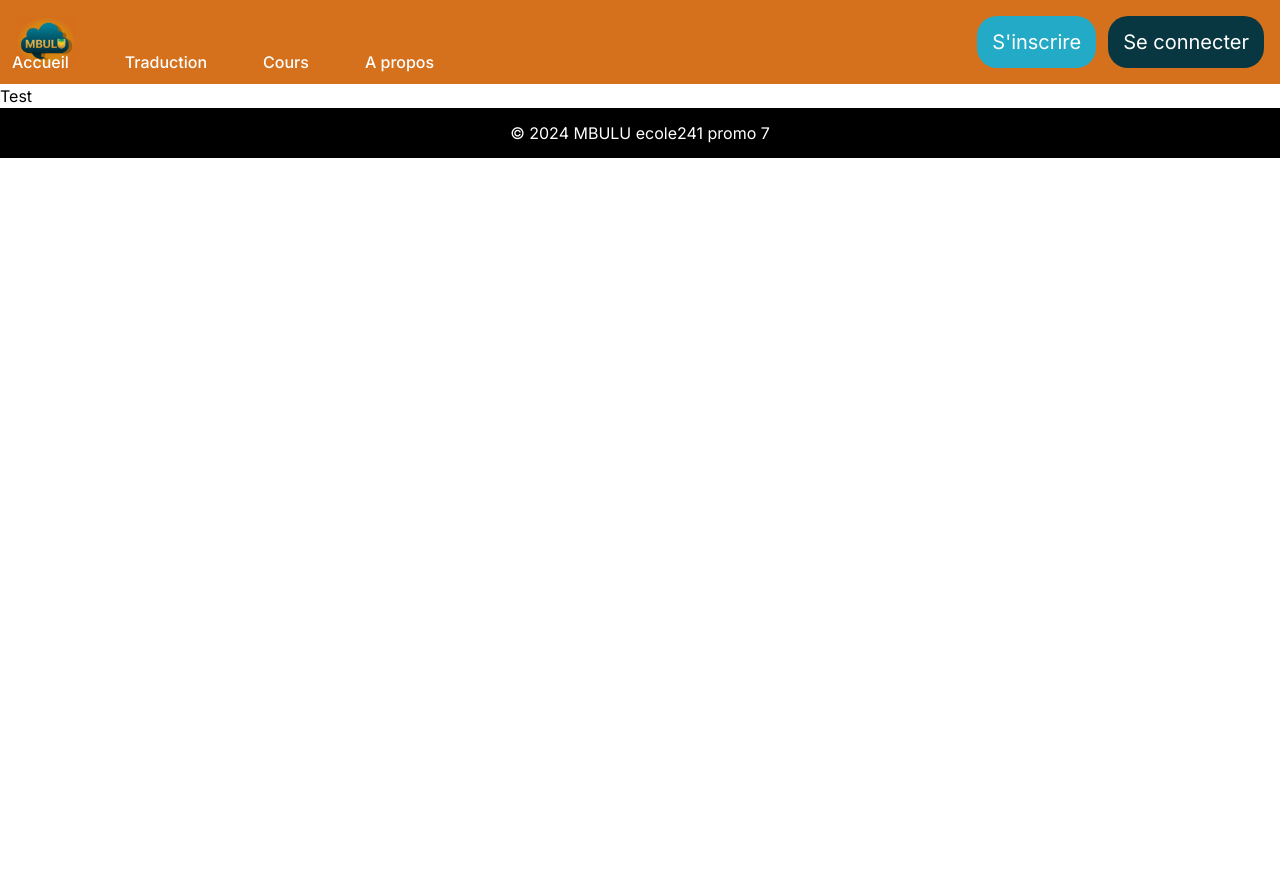
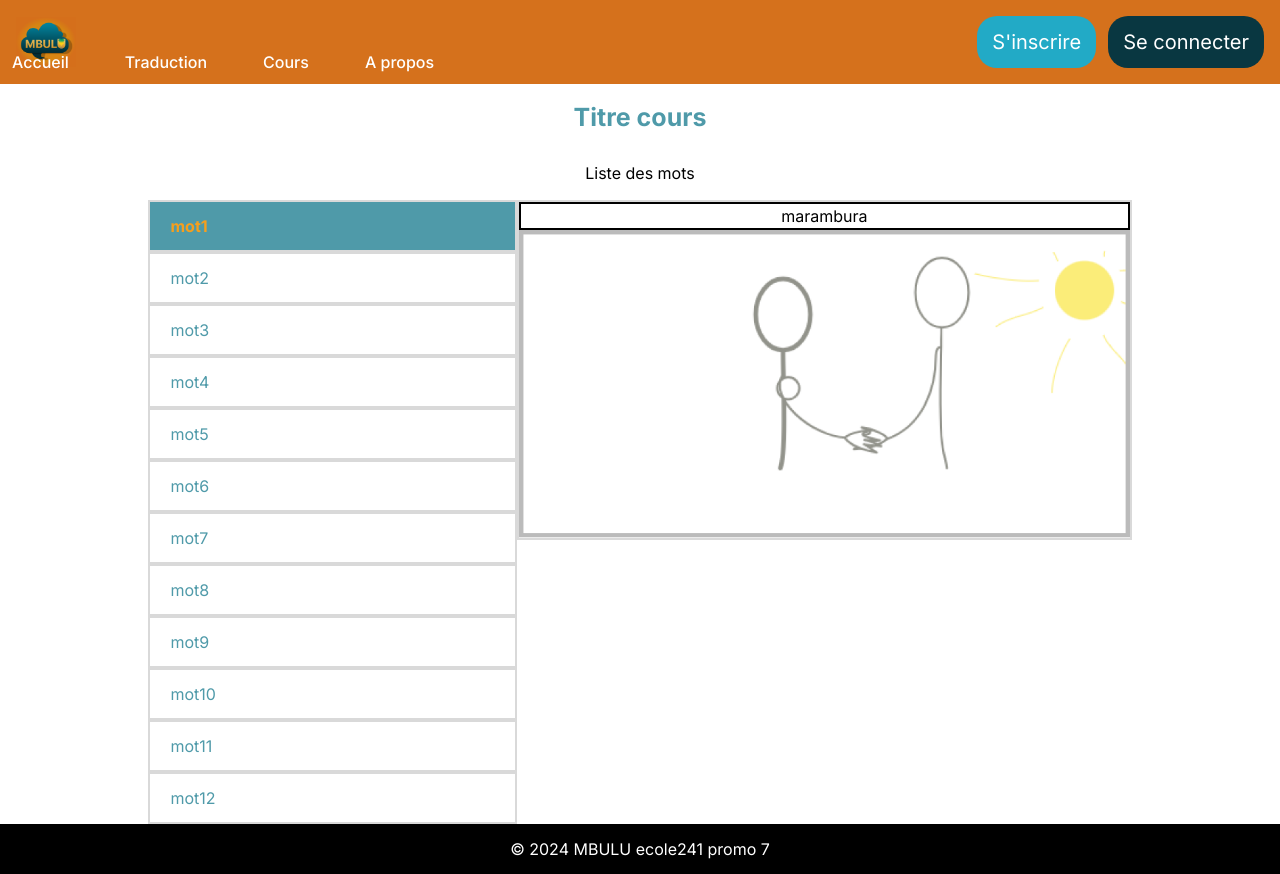
Before and after one commit to franckdarren/mbulu, a Next.js app: page /cours/1/1 in a window 1280 px wide. Before the commit the page ends 800 px from the top, so only its background shows below. Built offline with nearby package versions, Linux system fonts and the light colour scheme.

Commit message:
Ajout du contenu d'un cours

```diff
--- /dev/null
+++ b/app/_components/WordDetail.jsx
@@ -0,0 +1,94 @@
+// components/ImageDisplay.js
+import { useState } from 'react';
+import { useEffect } from 'react';
+import { useRef } from 'react';
+
+const details = {
+  mot1: {
+
+    image: '/assets/image 27.png',
+    anotherWord: 'marambura',
+  },
+  mot2:  {
+    image: '/assets/charlie.jpeg',
+    anotherWord: 'marambura1',
+  },
+  mot3:  {
+    image: '/assets/image 27.png',
+    anotherWord: 'marambura2',
+  },
+  mot4:  {
+    image: '/assets/image 27.png',
+    anotherWord: 'marambura3',
+  },
+  mot5:  {
+    image: '/assets/image 27.png',
+    anotherWord: 'marambura4',
+  },
+  mot6:  {
+    image: '/assets/image 27.png',
+    anotherWord: 'marambura5',
+  },
+  mot7:  {
+    image: '/assets/image 27.png',
+    anotherWord: 'marambura6',
+  },
+  mot8:  {
+    image: '/assets/image 27.png',
+    anotherWord: 'marambura7',
+  },
+  mot9:  {
+    image: '/assets/image 27.png',
+    anotherWord: 'marambura8',
+  },
+  mot10:  {
+    image: '/assets/image 27.png',
+    anotherWord: 'marambura9',
+  },
+  mot11:  {
+    image: '/assets/image 27.png',
+    anotherWord: 'marambura10',
+  },
+  mot12:  {
+    image: '/assets/image 27.png',
+    anotherWord: 'marambura11',
+  },
+  // Ajoutez d'autres mots et leurs images ici
+};
+
+const WordDetail = ({ selectedWord, closeDetail }) => {
+  const [imageSrc, setImageSrc] = useState('');
+  const [anotherWord, setAnotherWord] = useState('');
+  const detailRef = useRef(null);
+
+  useEffect(() => {
+    if (selectedWord in details) {
+      setImageSrc(details[selectedWord].image);
+      setAnotherWord(details[selectedWord].anotherWord);
+    } else {
+      setImageSrc('');
+      setAnotherWord('');
+    }
+  }, [selectedWord]);
+
+  useEffect(() => {
+    const handleClickOutside = (event) => {
+      if (detailRef.current && !detailRef.current.contains(event.target)) {
+        closeDetail();
+      }
+    };
+
+    document.addEventListener('mousedown', handleClickOutside);
+    return () => document.removeEventListener('mousedown', handleClickOutside);
+  }, [closeDetail]);
+
+  return (
+    <div ref={detailRef}  className='border-2 border-[#d9d9d9]'>
+      {/* <h2  >{selectedWord}</h2> */}
+      <p className='text-center border-2 border-black'>{anotherWord}</p>
+      {imageSrc && <img src={imageSrc} alt={selectedWord} /> }
+    </div>
+  );
+};
+
+export default WordDetail;
--- /dev/null
+++ b/app/_components/WordList.jsx
@@ -0,0 +1,61 @@
+// components/WordList.js
+import { useState, useRef, useEffect } from "react";
+import WordDetail from "./WordDetail";
+
+const words = ["mot1", "mot2", "mot3", "mot4", "mot5", "mot6", "mot7", "mot8", "mot9", "mot10", "mot11", "mot12"]; // Ajoutez vos mots ici
+
+const WordList = () => {
+  // Initialise le premier mot comme sélectionné par défaut au chargement
+  const [selectedWord, setSelectedWord] = useState(words[0]);
+  const wordListRef = useRef(null);
+
+  // Gestion des clics sur les mots
+  const handleWordClick = (word) => {
+    setSelectedWord((prevSelectedWord) =>
+      prevSelectedWord === word ? null : word
+    );
+  };
+
+  // Optionnel : Désélectionner le mot lorsque l'utilisateur clique en dehors de la liste
+  const handleClickOutside = (event) => {
+    if (wordListRef.current && !wordListRef.current.contains(event.target)) {
+      // Ne rien faire, pour ne pas désélectionner lorsque l'on clique en dehors
+    }
+  };
+
+  useEffect(() => {
+    document.addEventListener('mousedown', handleClickOutside);
+    return () => document.removeEventListener('mousedown', handleClickOutside);
+  }, []);
+
+  const closeDetail = () => {
+    setSelectedWord(null);
+  };
+
+  return (
+    <div className="md:flex md:flex-row-reverse md:justify-center md:w-full" ref={wordListRef}>
+      <div className="md:w-[50%]">
+        {selectedWord && <WordDetail selectedWord={selectedWord} closeDetail={closeDetail} />}
+      </div>
+      <ul className="border-black md:w-[30%]">
+        {words.map((word) => (
+          <li
+            key={word}
+            onClick={() => handleWordClick(word)}
+            className="border-2 w-full border-[#d9d9d9] px-5 py-3 text-[#4F9AA9]"
+            style={{
+              cursor: 'pointer',
+              color: selectedWord === word ? '#F69F1D' : '#4F9AA9',
+              backgroundColor: selectedWord === word ? '#4F9AA9' : 'white',
+              fontWeight: selectedWord === word ? 'bold' : 'normal',
+            }}
+          >
+            {word}
+          </li>
+        ))}
+      </ul>
+    </div>
+  );
+};
+
+export default WordList;
--- a/app/cours/[slug]/[cours]/page.js
+++ b/app/cours/[slug]/[cours]/page.js
@@ -1,12 +1,27 @@
+"use client";
 
 import { Navbar } from "../../../_components/Navbar";
 import { Footer } from "../../../_components/Footer";
+import WordList from "@/app/_components/WordList";
 
 export default function Cours() {
   return (
     <main>
       <Navbar />
-            Test
+      <section className="flex flex-col py-[15px] items-center">
+        <div className="">
+          <h1 className="text-[25px] font-bold text-[#4F9AA9]">Titre cours</h1>
+        </div>
+        <div className="mt-6">
+          <h1>Liste des mots</h1>
+        </div>
+      </section>
+
+      <section className="px-[10%] md:px-[2%] md:flex md:justify-center md:items-center">
+        <div className=" w-full md:flex md:items-center md:justify-center">
+          <WordList />
+        </div>
+      </section>
       <Footer />
     </main>
   );
--- a/package.json
+++ b/package.json
@@ -25,6 +25,8 @@
     "uuid": "^10.0.0"
   },
   "devDependencies": {
+    "@types/node": "22.1.0",
+    "@types/react": "18.3.3",
     "eslint": "^8",
     "eslint-config-next": "14.2.5",
     "postcss": "^8.4.39",
```
Also changed, not shown: tsconfig.json (added, +34 -0 lines), 1 other file (tests, documents, lock files or other folders). Lines whose indentation alone changed are shown as unchanged.
